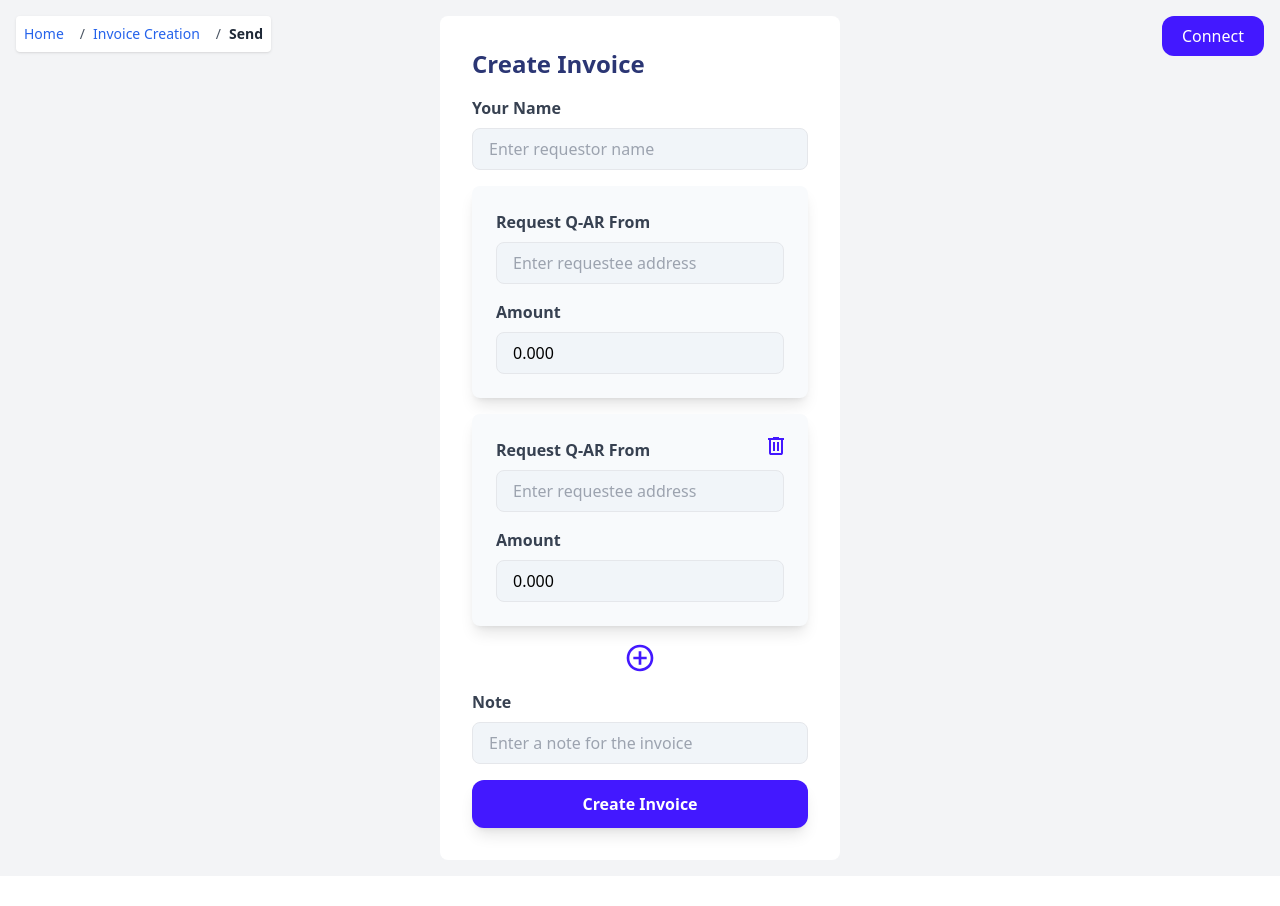
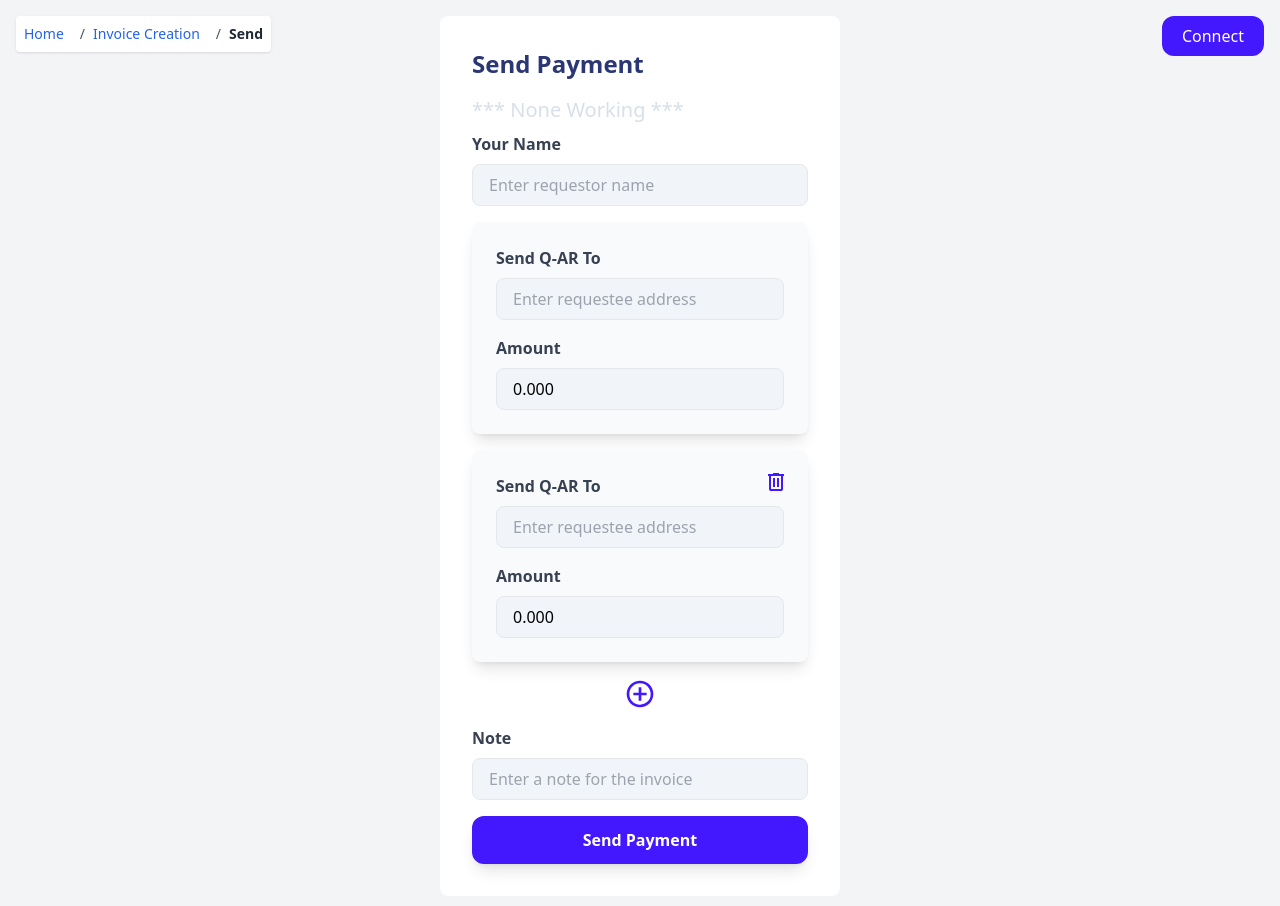
Before and after one commit to FUDBear/Qpay, a React (Create React App) app: page /#/invoicecreation/send in a window 1280 px wide. Both pictures are taken after a click on the button 640 px from the left and 506 px from the top of the page. Shown: the top 906 px of the page. Before the commit the page ends 876 px from the top, so only its background shows below. Built offline with nearby package versions, Linux system fonts and the light colour scheme.

Commit message:
- Working on SendPaidInvoiceCreation

```diff
--- a/src/App.tsx
+++ b/src/App.tsx
@@ -8,6 +8,7 @@ import InvoiceCreation from "./Components/InvoiceCreation";
 import InvoiceSelectMenu from "./Components/InvoiceSelectMenu";
 import WalletButton from "./Components/WalletButton";
 import BalanceButton from "./Components/BalanceButton";
+import SendPaidInvoiceCreation from "./Components/SendPaidInvoiceCreation";
 
 function App() {
 	return (
@@ -17,7 +18,7 @@ function App() {
 				<Route path={"/about/"} element={<About />} />
 				<Route path=":id" element={<InvoiceDetails />} />
 				<Route path="/invoicecreation/" element={<InvoiceSelectMenu />} />
-				<Route path="/invoicecreation/send" element={<InvoiceCreation />} />
+				<Route path="/invoicecreation/send" element={<SendPaidInvoiceCreation />} />
 				<Route path="/invoicecreation/request" element={<InvoiceCreation />} />
 			</Routes>
 
--- /dev/null
+++ b/src/Components/ReceiverCard.tsx
@@ -0,0 +1,69 @@
+import React from 'react';
+import { RequesteeCardData } from "../Types";
+import Swal from 'sweetalert2';
+
+const RecieverCard: React.FC<RequesteeCardData> = ({ Address, Amount, UpdateRequestee, RemoveRequestee, Index}) => {
+  const showDeleteConfirm = () => {
+
+    Swal.fire({
+        title: 'Delete Payment Receiver?',
+        text: 'Are you sure you want to delete this payment receiver?',
+        color: "black",
+        icon: 'question',
+        confirmButtonText: 'Yes',
+        confirmButtonColor: '#4318FF',
+        showCancelButton: true,
+      }).then((result) => {
+        if (result.isConfirmed) {
+            RemoveRequestee();
+        }
+      });
+  };
+
+  return (
+    <div className="bg-slate-50 shadow-lg rounded-lg p-6 w-full relative">
+
+      {Index !== 0 && (
+        <button
+          onClick={showDeleteConfirm}
+          className="absolute top-3 right-3 flex items-center rounded-lg text-white font-semibold p-2 hover:bg-gray-200 transition duration-300 ease-in-out"
+        >
+          <img src={'./images/purple_icons/delete.svg'} alt="Delete Invoice" className="w-6 h-6" />
+        </button>
+      )}
+
+      <div className="mb-4">
+        <label className="block text-gray-700 font-bold mb-2">Send Q-AR To</label>
+        <input
+          type="text"
+          value={Address}
+          onChange={(e) => UpdateRequestee("Address", e.target.value)}
+          className="border bg-slate-100 rounded-lg py-2 px-4 w-full focus:outline-none focus:border-[#4318FF] focus:ring-1 focus:ring-[#4318FF]"
+          placeholder="Enter requestee address"
+          required
+        />
+      </div>
+
+      <div>
+        <label className="block text-gray-700 font-bold mb-2">Amount</label>
+        <input
+            type="text"
+            value={Amount}
+            onChange={(e) => {
+            const value = e.target.value;
+            if (/^\d*\.?\d*$/.test(value)) {
+                UpdateRequestee("Amount", value);
+            }
+            }}
+            className="border bg-slate-100 rounded-lg py-2 px-4 w-full focus:outline-none focus:border-[#4318FF] focus:ring-1 focus:ring-[#4318FF]"
+            placeholder="Enter requested amount"
+            required
+        />
+    </div>
+
+
+    </div>
+  );
+};
+
+export default RecieverCard;
--- /dev/null
+++ b/src/Components/SendPaidInvoiceCreation.tsx
@@ -0,0 +1,191 @@
+import { useState } from 'react';
+import { useNavigate } from 'react-router-dom';
+import { useGlobalContext } from '../GlobalProvider';
+import { SendPayMessage, FormatBalance } from '../MiscTools';
+import { RequesteeCardData } from '../Types';
+import Breadcrumbs from './Breadcrumbs';
+import Swal from 'sweetalert2';
+import ReceiverCard from './ReceiverCard';
+import { AnimatePresence, motion, Variants } from 'framer-motion';
+
+function SendPaidInvoiceCreation() {
+  const { ADDRESS } = useGlobalContext();
+  const navigate = useNavigate();
+
+  const [requestorName, setRequestorName] = useState("");
+  const [requestees, setRequestees] = useState<RequesteeCardData[]>([
+    {
+      Address: "",
+      Amount: "0.000",
+      Index: 0,
+      UpdateRequestee: (key, value) => handleUpdateRequestee(0, key, value),
+      RemoveRequestee: () => handleRemoveRequestee(0),
+    }
+  ]);
+  const [note, setNote] = useState("");
+  const [isOpen, setIsOpen] = useState(false);
+
+  const itemVariants: Variants = {
+    open: {
+      opacity: 1,
+      y: 0,
+      transition: { type: "spring", stiffness: 300, damping: 24 }
+    },
+    closed: { opacity: 0, y: 20, transition: { duration: 0.2 } }
+  };
+
+  const showSuccess = () => {
+    Swal.fire({
+      title: 'Success!',
+      text: 'Your invoice has been successfully created',
+      color: "black",
+      icon: 'success',
+      confirmButtonText: 'Done',
+      confirmButtonColor: '#4318FF',
+    }).then((result) => {
+      if (result.isConfirmed) {
+        navigate("/");
+      }
+    });
+  };
+
+  const showFail = () => {
+    Swal.fire({
+      title: 'Invoice Error',
+      text: 'Please fill out all fields or check your connection',
+      color: "black",
+      icon: 'error',
+      confirmButtonText: 'Done',
+    });
+  };
+
+  const handleUpdateRequestee = (index: number, key: keyof RequesteeCardData, value: string) => {
+    setRequestees(prev =>
+      prev.map((req, i) => (i === index ? { ...req, [key]: value } : req))
+    );
+  };
+
+  const handleRemoveRequestee = (index: number) => {
+    if (requestees.length > 1) {
+      setRequestees(requestees.filter((_, i) => i !== index));
+    }
+  };
+
+  const handleAddRequestee = () => {
+    const newRequestee: RequesteeCardData = {
+      Address: "",
+      Amount: "0.000",
+      Index: requestees.length,
+      UpdateRequestee: (key, value) => handleUpdateRequestee(requestees.length, key, value),
+      RemoveRequestee: () => handleRemoveRequestee(requestees.length),
+    };
+    setRequestees([...requestees, newRequestee]);
+  };
+
+  const handleCreateInvoice = async () => {
+    if (!requestorName || requestees.some(req => !req.Address || !req.Amount) || !note) {
+      showFail();
+      return;
+    }
+
+    try {
+      if (ADDRESS !== 'disconnected' && window.arweaveWallet) {
+        const newInvoice = {
+          RequestorName: requestorName,
+          RequestorAddress: ADDRESS,
+          Requestees: requestees.map(req => ({
+            Address: req.Address,
+            Amount: (parseFloat(req.Amount) * 1e12).toFixed(0),
+            Status: "Pending",
+          })),
+          Note: note,
+          Currency: "qAR",
+        };
+
+        console.log(newInvoice);
+
+        const result = await SendPayMessage("Create-New-Invoice", JSON.stringify(newInvoice));
+        console.log("Result: ", result);
+        showSuccess();
+      } else {
+        console.log("ArConnect is not installed.");
+      }
+    } catch (error) {
+      console.error("Failed to create invoice: ", error);
+      showFail();
+    }
+  };
+
+  return (
+    <div className="flex flex-col items-center justify-center min-h-screen bg-gray-100 p-4">
+      <Breadcrumbs />
+
+      <div className="relative p-8 bg-[#ffffff] rounded-lg min-w-[400px] max-w-md mx-auto">
+
+      <h2 className="text-2xl font-semibold mb-4 text-[#2b3674]">Send Payment</h2>
+      <h3 className="text-xl font-medium mb-2 text-slate-300 opacity-75">*** None Working *** </h3>
+
+
+        <div className="space-y-4">
+          <div>
+            <label className="block text-gray-700 font-bold mb-2">Your Name</label>
+            <input
+              type="text"
+              value={requestorName}
+              onChange={(e) => setRequestorName(e.target.value)}
+              className="border bg-slate-100 rounded-lg py-2 px-4 w-full focus:outline-none focus:border-[#4318FF] focus:ring-1 focus:ring-[#4318FF]"
+              placeholder="Enter requestor name"
+              required
+            />
+          </div>
+
+          <AnimatePresence>
+            {requestees.map((requestee, index) => (
+              <motion.div
+                key={index}
+                initial={{ opacity: 0, scale: 0.1 }}
+                animate={{ opacity: 1, scale: 1 }}
+                exit={{ opacity: 0, y: 20, scale: 0.0 }}
+                transition={{ duration: 0.1 }}
+                className="flex items-center"
+              >
+                <ReceiverCard
+                  Address={requestee.Address}
+                  Amount={requestee.Amount}
+                  Index={index}
+                  UpdateRequestee={(key, value) => handleUpdateRequestee(index, key, value)}
+                  RemoveRequestee={() => handleRemoveRequestee(index)}
+                />
+              </motion.div>
+            ))}
+          </AnimatePresence>
+
+          <div className="flex items-center justify-around">
+            <button onClick={handleAddRequestee} className="flex text-white rounded-full font-semibold hover:bg-slate-200 transition duration-300 ease-in-out">
+              <img src={'./images/purple_icons/add_circle.svg'} alt="Add Invoice Requestee" className="w-8 h-8" />
+            </button>
+          </div>
+
+          <div>
+            <label className="block text-gray-700 font-bold mb-2">Note</label>
+            <input
+              type="text"
+              value={note}
+              onChange={(e) => setNote(e.target.value)}
+              className="border bg-slate-100 rounded-lg py-2 px-4 w-full focus:outline-none focus:border-[#4318FF] focus:ring-1 focus:ring-[#4318FF]"
+              placeholder="Enter a note for the invoice"
+            />
+          </div>
+
+          <motion.button whileHover={{ scale: 1.02 }} whileTap={{ scale: 0.6 }} onClick={handleCreateInvoice}
+            className="bg-[#4318FF] text-white font-semibold py-3 px-6 rounded-xl hover:bg-[#503BC4] transition ease-in-out duration-200 shadow-lg mt-4 w-full"
+          >
+            Send Payment
+          </motion.button>
+        </div>
+      </div>
+    </div>
+  );
+}
+
+export default SendPaidInvoiceCreation;
```
Also changed, not shown: 1 other file (tests, documents, lock files or other folders).
